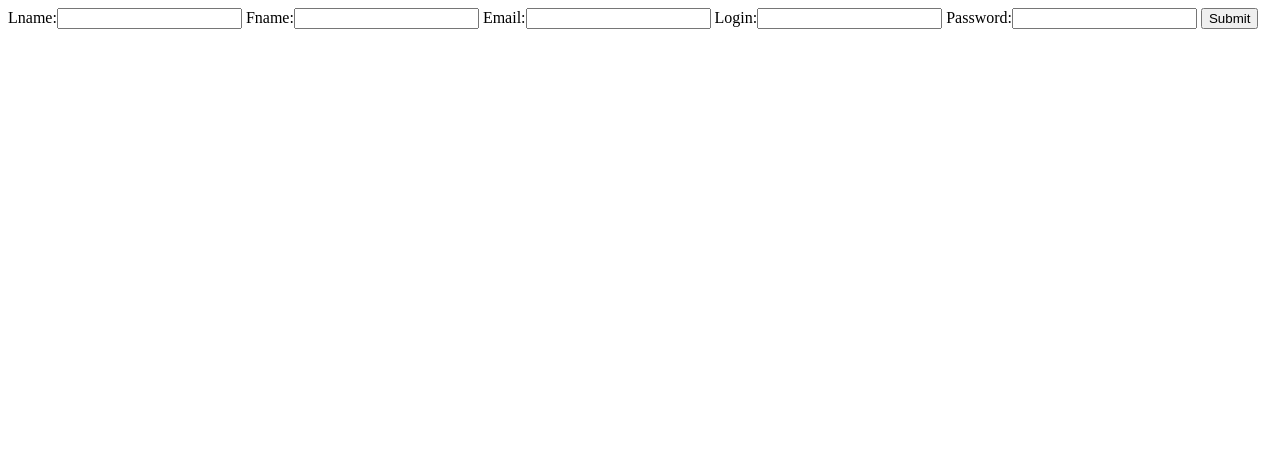
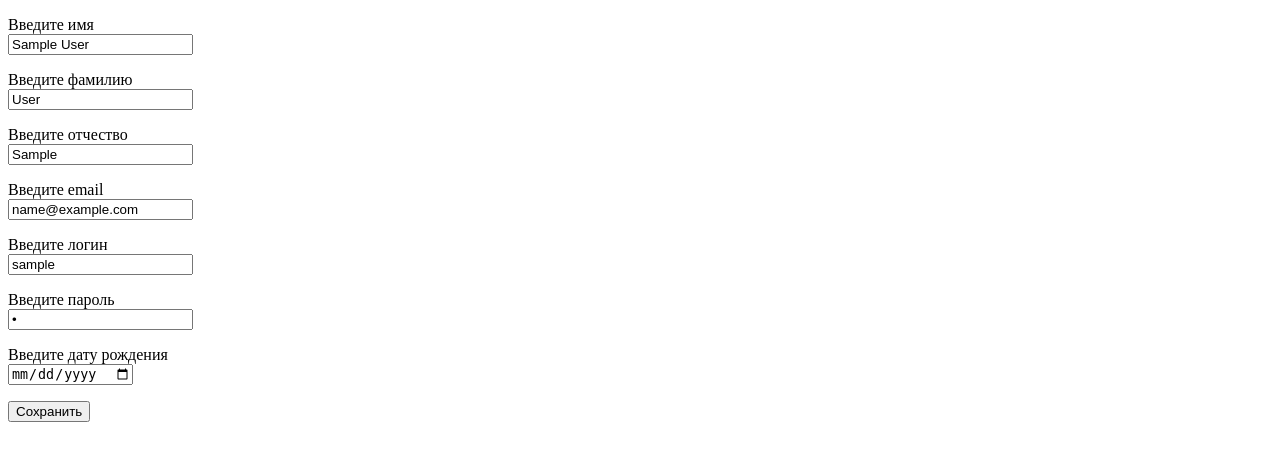
Before and after one commit to AnastasiiaRed/user, a Django app: page /edit/1/ in a window 1280 px wide. Shown: the top 461 px of the page. Run offline with Django 3.2, Linux system fonts and the light colour scheme; tables that the repository leaves empty hold one stand-in row (values such as "Sample post").

Commit message:
person creating+deleting+editing

```diff
--- a/user/urls.py
+++ b/user/urls.py
@@ -23,6 +23,6 @@ from django.conf.urls.static  import static
 
 urlpatterns = [
     path('admin/', admin.site.urls),
-	url(r'', include('user1.urls')),
+	url('', include('user1.urls')),
 
 ]
--- a/user1/models.py
+++ b/user1/models.py
@@ -4,7 +4,7 @@ from django.db import models
 from django.utils import timezone
 class User(models.Model):
     email=models.EmailField(max_length=200)
-    login=models.CharField(max_length=200)
+    login=models.CharField(max_length=200,null=True)
     password=models.CharField(max_length=200)
     created_at=models.DateTimeField(auto_now_add=True)
     updated_at=models.DateTimeField(auto_now_add=True)
@@ -12,5 +12,5 @@ class User(models.Model):
     lname=models.CharField(max_length=200)
     name=models.CharField(max_length=200)
     bdate=models.DateTimeField(max_length=200,null=True)
-    is_blocked=models.BooleanField(max_length=200,null=True)
+    is_blocked=models.BooleanField(max_length=200,default=False)
     auth_key=models.CharField(max_length=20,default='123456')
--- /dev/null
+++ b/user1/templates/edit.html
@@ -0,0 +1,48 @@
+<!DOCTYPE html>
+<html>
+<head>
+    <meta charset="utf-8" />
+    <title>Модели в Django</title>
+</head>
+<body class="container">
+    <form method="POST">
+        {% csrf_token %}
+        <p>
+            <label>Введите имя</label><br>
+            <input type="text" name="name" value="{{person.name}}" />
+        </p>
+		<p>
+			<label>Введите фамилию</label><br>
+            <input type="text" name="lname" value="{{person.lname}}" />
+
+			</p>
+			<p>
+
+			<label>Введите отчество</label><br>
+            <input type="text" name="fname" value="{{person.fname}}" />
+
+        </p>
+        <p>
+            <label>Введите email</label><br>
+            <input type="text" name="email" value="{{person.email}}" />
+			 </p>
+			 <p>
+
+			<label>Введите логин</label><br>
+            <input type="text" name="login" value="{{person.login}}" />
+
+        </p>
+			<p>
+			<label>Введите пароль</label><br>
+            <input type="password" name="password" value="{{person.password}}" />
+			 </p>
+
+			<p>
+			<label>Введите дату рождения</label><br>
+            <input type="date" name="bdate" value="{{person.bdate}}" />
+			</p>
+
+        <input type="submit" value="Сохранить" >
+    </form>
+</body>
+</html>
--- a/user1/templates/users.html
+++ b/user1/templates/users.html
@@ -1,5 +1,21 @@
-<form action="/adduser/" method="post">
-    {% csrf_token %}
-    {{ form }}
-    <input type="submit" value="Submit" />
-</form>
+<!DOCTYPE html>
+<html>
+<head>
+    <meta charset="utf-8" />
+    <title>Модели в Django</title>
+</head>
+<body class="container">
+    <form method="POST">
+        {% csrf_token %}
+        <p>
+            <label>Введите имя</label><br>
+            <input type="text" name="name" value="{{person.name}}" />
+        </p>
+        <p>
+            <label>Введите email</label><br>
+            <input type="number" name="age" value="{{person.age}}" />
+        </p>
+        <input type="submit" value="Сохранить" >
+    </form>
+</body>
+</html>
--- a/user1/urls.py
+++ b/user1/urls.py
@@ -1,10 +1,9 @@
-from django.contrib import admin
-from . import views
+from django.urls import path
+from user1 import views
 
-from django.conf.urls import include, url
-
-
-urlpatterns=[
-		url(r'',views.adduser,name='adduser'),
-
+urlpatterns = [
+    path('', views.index),
+    path('create/', views.create),
+    path('edit/<int:id>/', views.edit),
+    path('delete/<int:id>/', views.delete),
 ]
--- a/user1/views.py
+++ b/user1/views.py
@@ -1,29 +1,52 @@
 from django.shortcuts import render
-from django.http.response  import HttpResponseRedirect,Http404
-from django.template.loader import get_template
+from django.http import HttpResponseRedirect
+from django.http import HttpResponseNotFound
+from .models import User
 
-from django.shortcuts import render_to_response,redirect,render,get_object_or_404
+# получение данных из бд
+def index(request):
+    people = User.objects.all()
+    return render(request, "index.html", {"people": people})
 
-from user1.models import User
-from user1.forms import UserForm
-from django.views.decorators.csrf import csrf_protect
+# сохранение данных в бд
+def create(request):
+    if request.method == "POST":
+        person = User()
+        person.name = request.POST.get("name")
+        person.email = request.POST.get("email")
+        person.login=request.POST.get("login")
+        person.lname=request.POST.get("lname")
+        person.password=request.POST.get("password")
+        person.fname=request.POST.get("fname")
+        person.bdate=request.POST.get("bdate")
+        person.save()
+    return HttpResponseRedirect("/")
 
-from django.contrib import auth
+# изменение данных в бд
+def edit(request, id):
+    try:
+        person = User.objects.get(id=id)
+        if request.method == "POST":
+            person = User()
+            person.name = request.POST.get("name")
+            person.email = request.POST.get("email")
+            person.login=request.POST.get("login")
+            person.lname=request.POST.get("lname")
+            person.password=request.POST.get("password")
+            person.fname=request.POST.get("fname")
+            person.bdate=request.POST.get("bdate")
+            person.save()
+            return HttpResponseRedirect("/")
+        else:
+            return render(request, "edit.html", {"person": person})
+    except User.DoesNotExist:
+        return HttpResponseNotFound("<h2>Person not found</h2>")
 
-@csrf_protect
-def adduser(request):
-    if request.method == 'POST':
-        # create a form instance and populate it with data from the request:
-        form = UserForm(request.POST)
-        # check whether it's valid:
-        if form.is_valid():
-            form_valid = form.save(commit=False)
-            form_valid.save()
-
-            return HttpResponseRedirect('/adduser/')
-
-    # if a GET (or any other method) we'll create a blank form
-    else:
-        form = UserForm()
-
-    return render(request, 'users.html', {'form': form})
+# удаление данных из бд
+def delete(request, id):
+    try:
+        person = User.objects.get(id=id)
+        person.delete()
+        return HttpResponseRedirect("/")
+    except User.DoesNotExist:
+        return HttpResponseNotFound("<h2>Person not found</h2>")
```
Also changed, not shown: user1/templates/index.html (added, +69 -0 lines), user1/migrations/0003_auto_20190220_2303.py (added).
